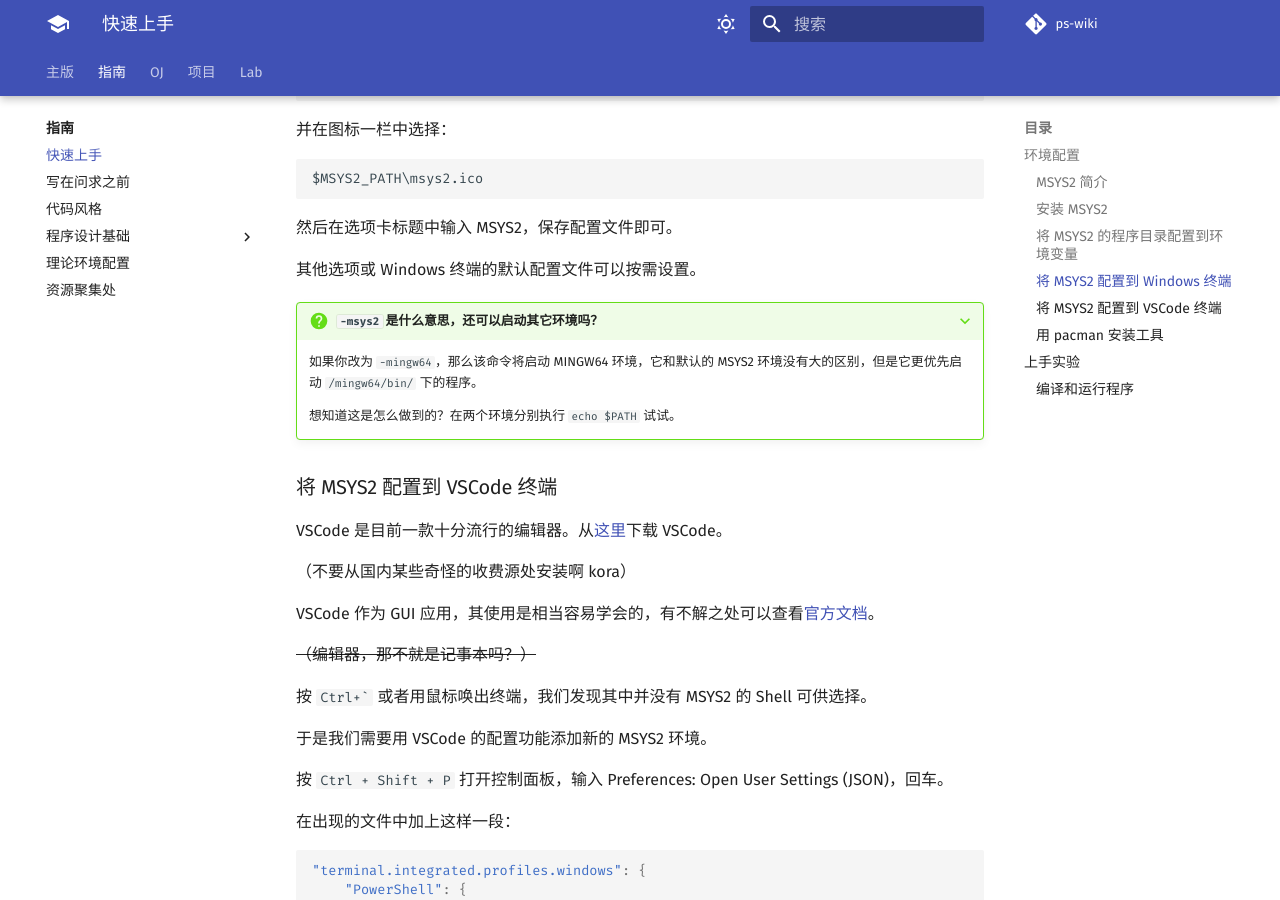
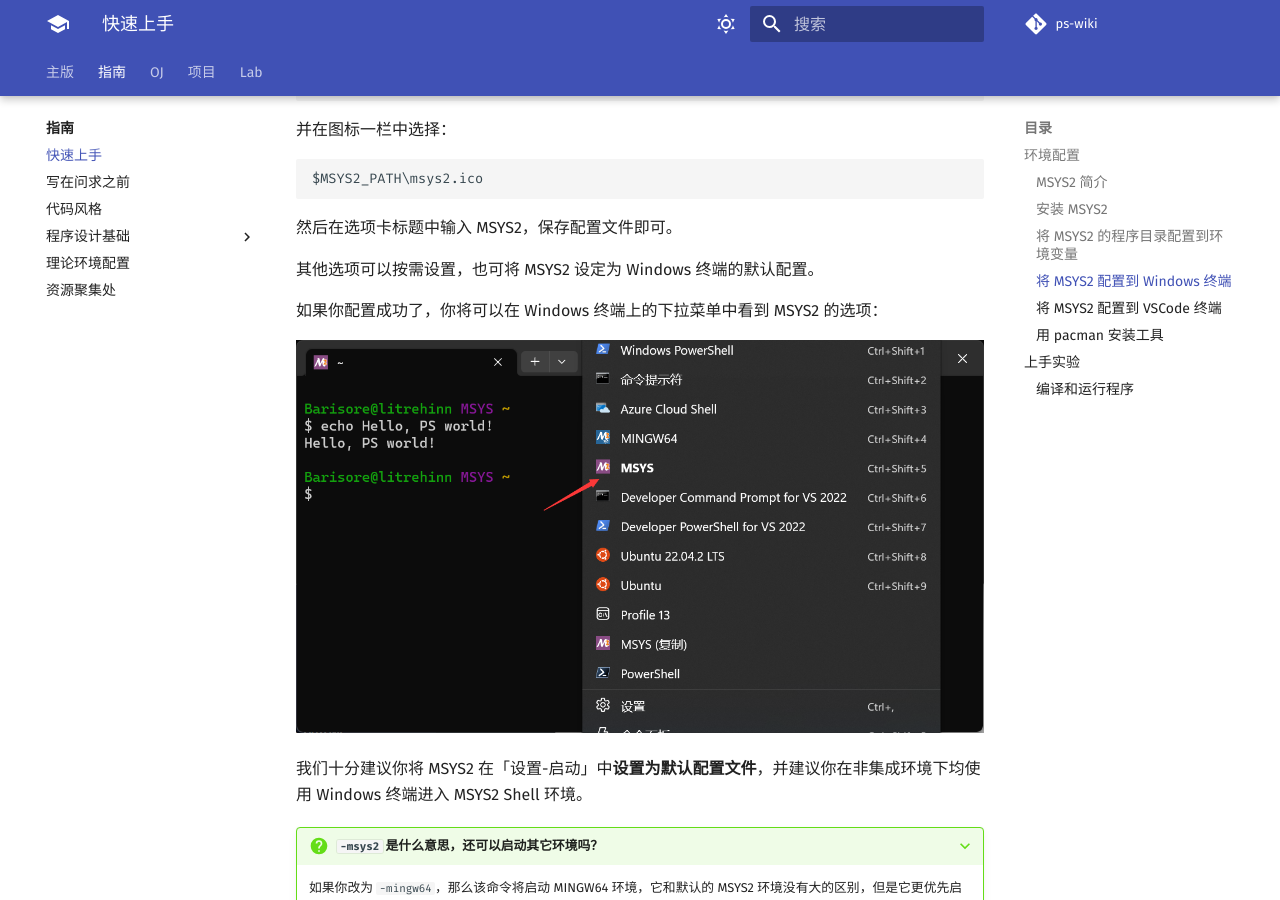
Before and after one commit to PS2023-programming/ps-wiki, an MkDocs documentation site: the page built from docs/start/quickstart.md, in a window 1280 px wide and 900 px high, scrolled down 3707 px. Built offline with MkDocs 1.6.1 and Material for MkDocs 9.7.7, drawn with Linux system fonts in a browser that asks for light colours; comment, search, counter and statistics services are not loaded; some of the changed text lies outside the part shown.

Commit message:
add an example picture and a suggestion for configuring MSYS2 in windows terminal and VSCode

````diff
--- a/docs/start/quickstart.md
+++ b/docs/start/quickstart.md
@@ -133,7 +133,13 @@ $MSYS2_PATH\msys2.ico
 
 然后在选项卡标题中输入 MSYS2，保存配置文件即可。
 
-其他选项或 Windows 终端的默认配置文件可以按需设置。
+其他选项可以按需设置，也可将 MSYS2 设定为 Windows 终端的默认配置。
+
+如果你配置成功了，你将可以在 Windows 终端上的下拉菜单中看到 MSYS2 的选项：
+
+![Windows 终端中的 MSYS2 示例图片](../../pics/quickstart_msys2_in_windows_terminal.png)
+
+我们十分建议你将 MSYS2 在「设置-启动」中**设置为默认配置文件**，并建议你在非集成环境下均使用 Windows 终端进入 MSYS2 Shell 环境。
 
 ???+ question "`-msys2` 是什么意思，还可以启动其它环境吗？"
     如果你改为 `-mingw64`，那么该命令将启动 MINGW64 环境，它和默认的 MSYS2 环境没有大的区别，但是它更优先启动 `/mingw64/bin/` 下的程序。
@@ -186,6 +192,8 @@ VSCode 作为 GUI 应用，其使用是相当容易学会的，有不解之处
 ```
 
 注意上面的 `MSYS_PATH` 替换时路径要使用**双反斜杠**。
+
+在你配置成功后，你同样可以在 VSCode 集成终端中类似 Windows 终端的下拉菜单找到 MSYS2 Shell 环境，我们同样建议你将其设为默认。
 
 !!! tip "为 settings.json 添加属性"
 
````
Also changed, not shown: docs/pics/quickstart_msys2_in_windows_terminal.png (added).
